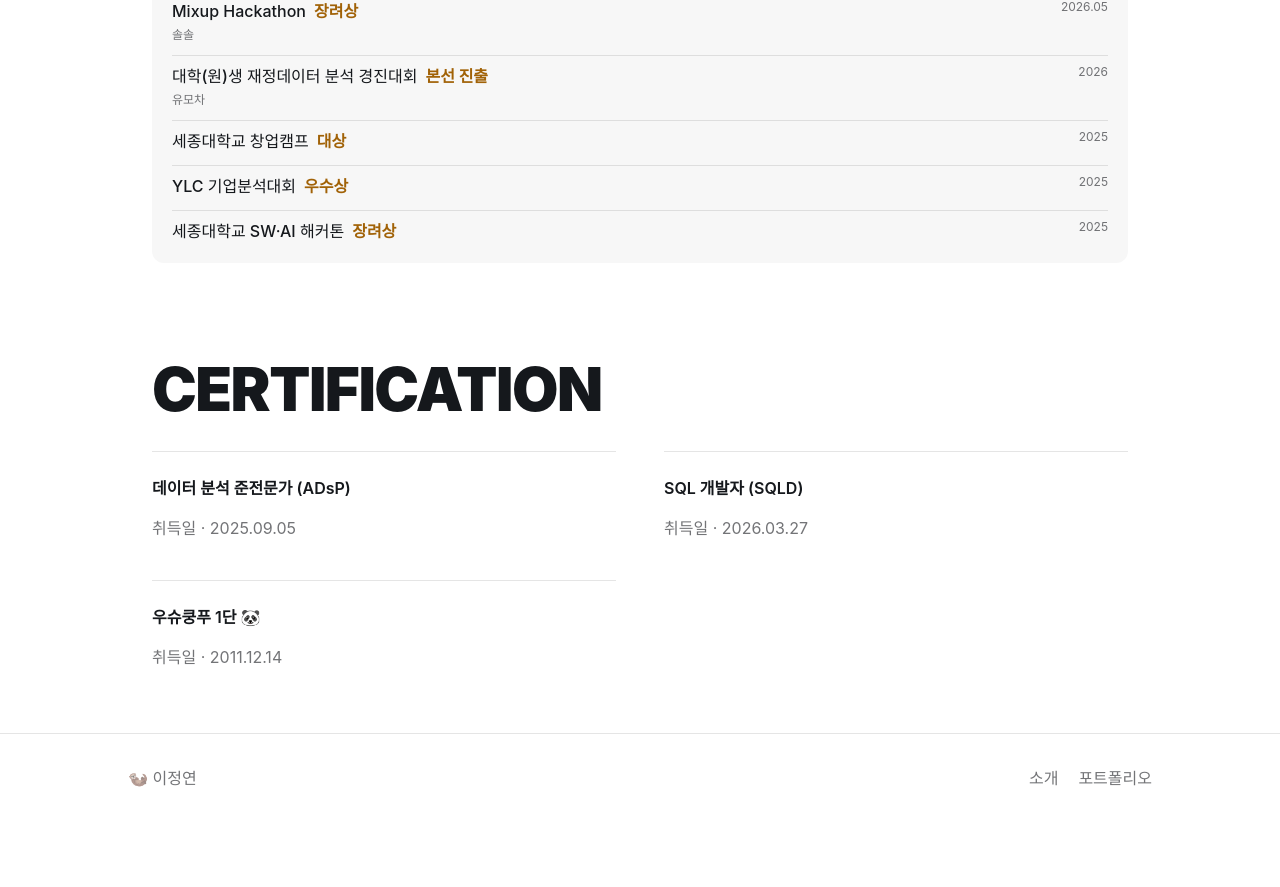
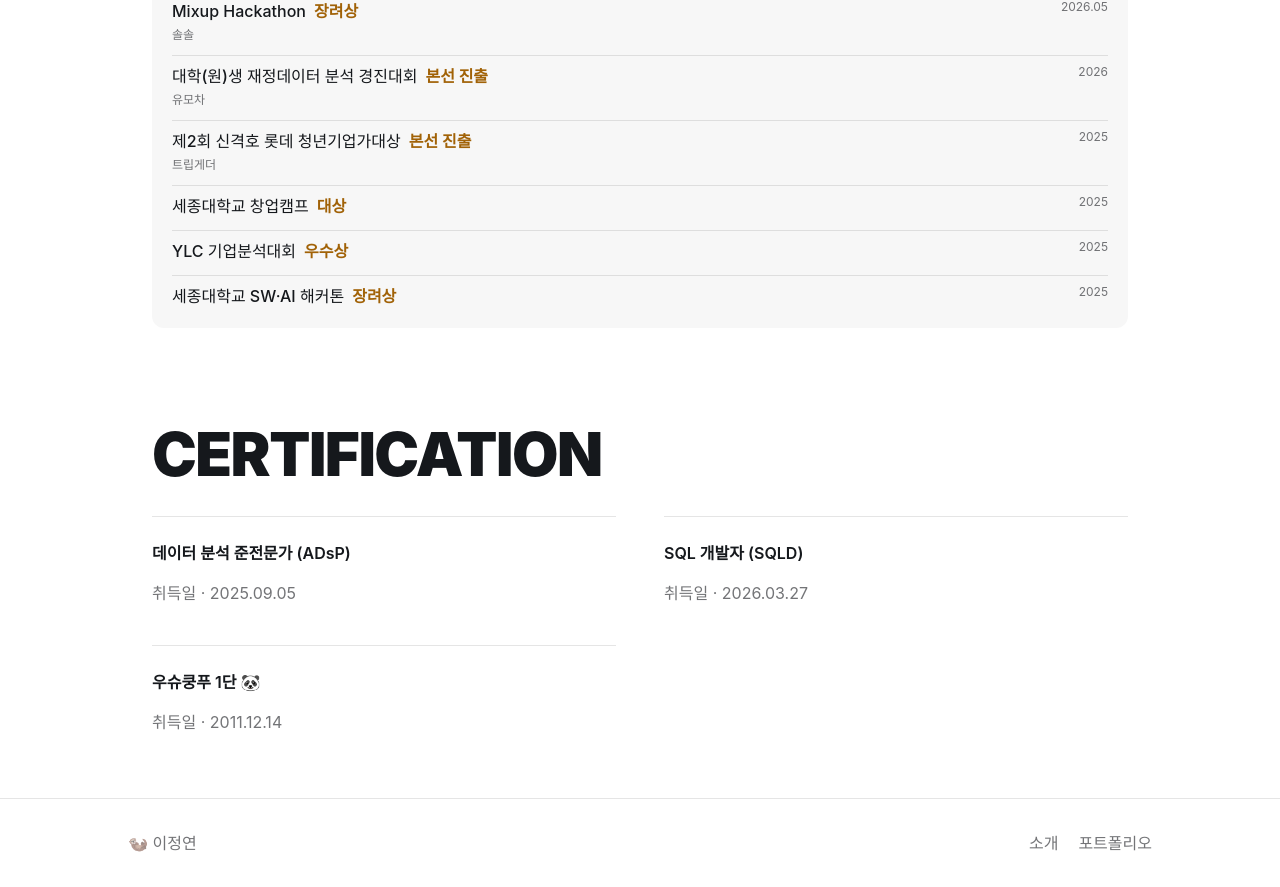
Before and after one commit to JungYeoni/portfolio, a Next.js app: page / in a window 1280 px wide. Shown: the part 2940-3827 px from the top of the page. Before the commit the page ends 3762 px from the top, so only its background shows below. Built offline with nearby package versions, Linux system fonts and the light colour scheme; a web font is replaced by a local one.

Commit message:
feat: 트립게더 본선 진출 내역 추가 (#17)

```diff
--- a/src/data/portfolio.ts
+++ b/src/data/portfolio.ts
@@ -259,9 +259,10 @@ export const experience = [
   },
 ];
 
-export const awards = [
+export const awards: { title: string; period: string; detail?: string; award: string }[] = [
   { title: "Mixup Hackathon", period: "2026.05", detail: "솔솔", award: "장려상" },
   { title: "대학(원)생 재정데이터 분석 경진대회", period: "2026", detail: "유모차", award: "본선 진출" },
+  { title: "제2회 신격호 롯데 청년기업가대상", period: "2025", detail: "트립게더", award: "본선 진출" },
   { title: "세종대학교 창업캠프", period: "2025", award: "대상" },
   { title: "YLC 기업분석대회", period: "2025", award: "우수상" },
   { title: "세종대학교 SW·AI 해커톤", period: "2025", award: "장려상" },
```
